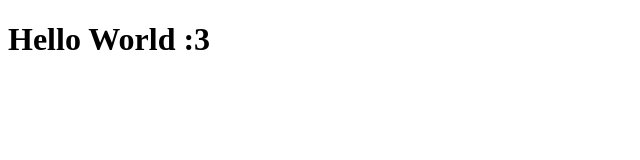
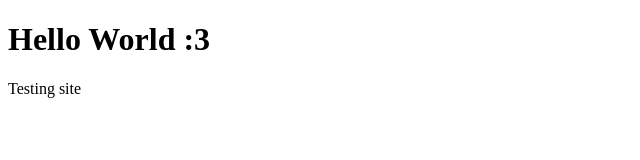
Before and after one commit to butchercodes/projectroom2.github.io, a plain HTML site: page index.html in a window 1280 px wide. Shown: the full height of the page, 0-640 px from the left. Drawn offline with Linux system fonts and the light colour scheme.

Commit message:
Update index.html

```diff
--- a/index.html
+++ b/index.html
@@ -7,5 +7,6 @@
 </head>
 <body>
     <h1>Hello World :3</h1>
+    <p>Testing site</p>
 </body>
 </html>
```
